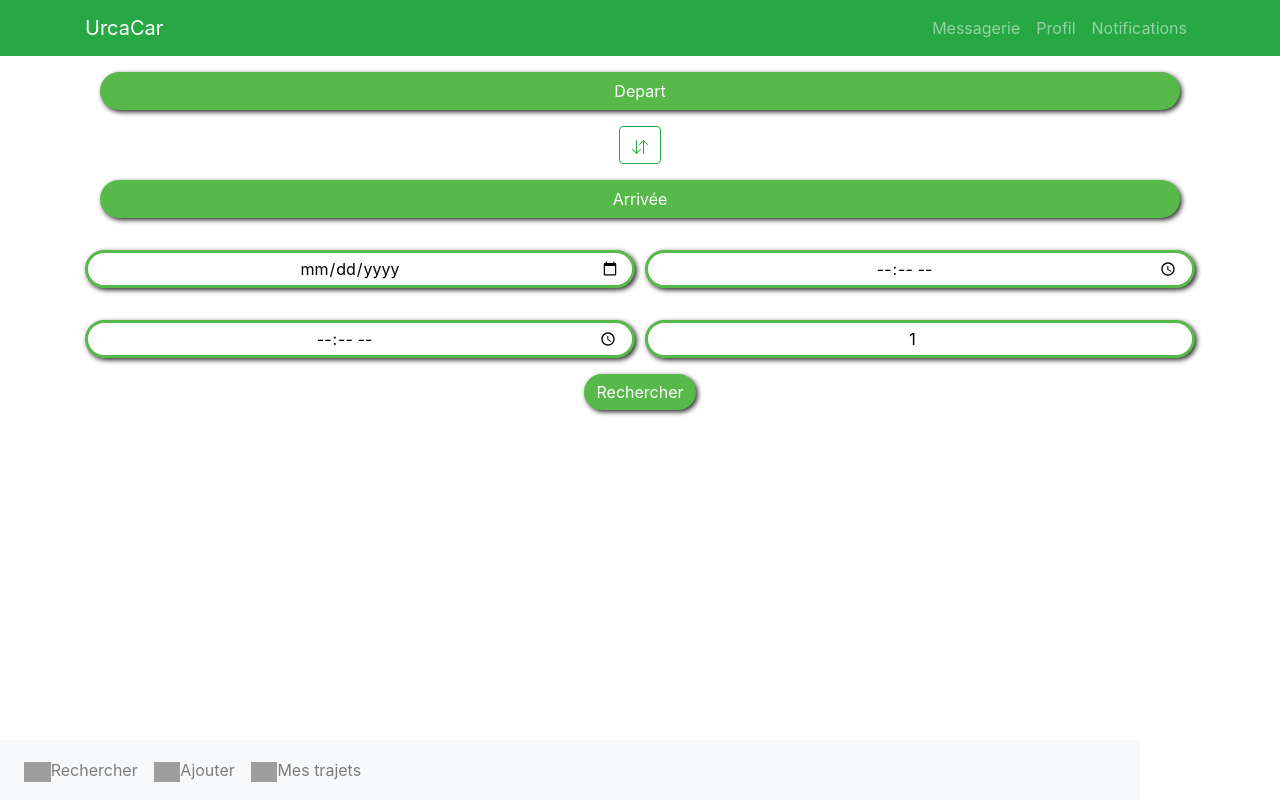
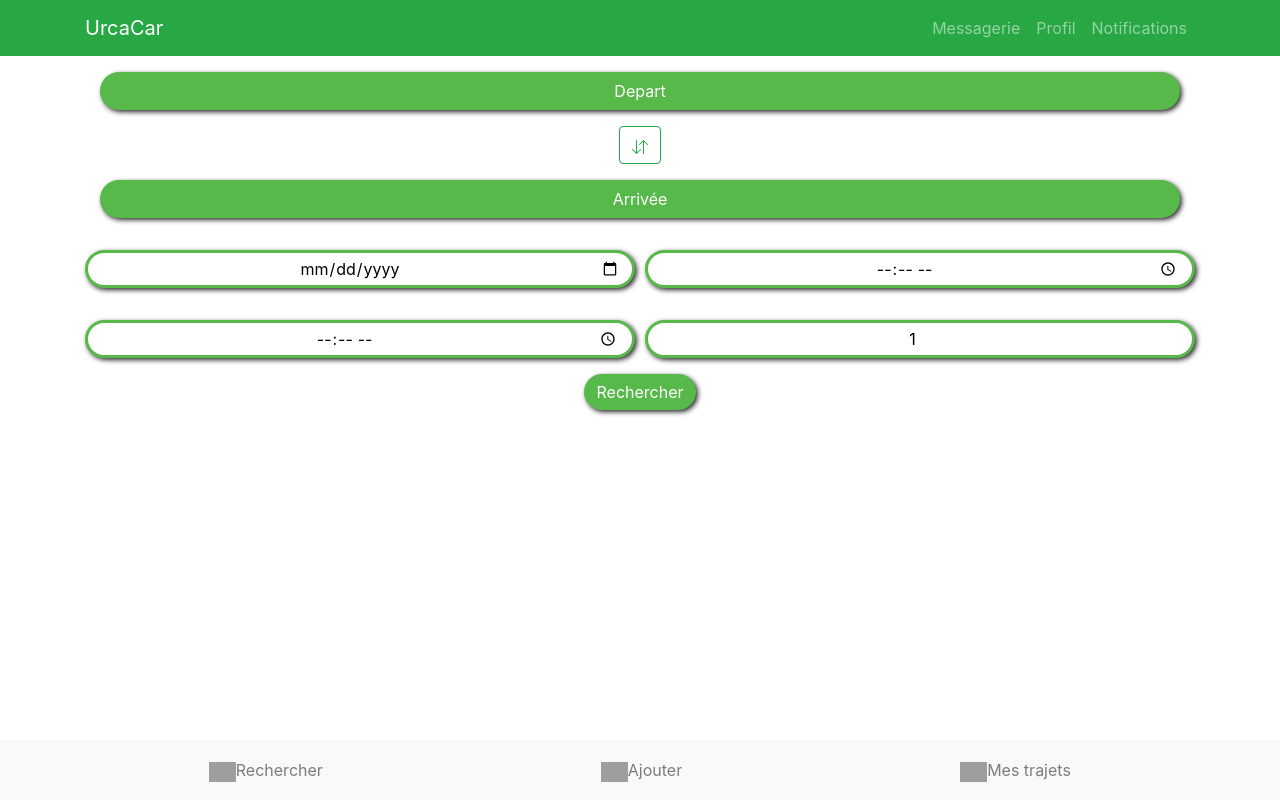
Before and after one commit to enzo-firmino/urcacar, a React (Create React App) app in the folder urcacar/: page / in a window 1280 px wide. Built offline with nearby package versions, Linux system fonts and the light colour scheme; grey boxes are pictures that could not be loaded.

Commit message:
Correction footer

```diff
--- a/urcacar/src/components/Footer/index.js
+++ b/urcacar/src/components/Footer/index.js
@@ -4,12 +4,16 @@ import { Navbar, Nav, Image } from "react-bootstrap";
 export function Footer(props) {
 
     return (
-        <Navbar className="footer container" expand="lg" bg="light" variant="light">
-            <Nav className="d-flex justify-content-around">
-                <Nav.Link href="#search"><Image style={{height:20}} src="https://i.pinimg.com/originals/cd/ab/85/cdab85a392e92623afa27de32443379f.png"/>Rechercher</Nav.Link>
-                <Nav.Link href="#add"><Image style={{height:20}} src="https://icons-for-free.com/iconfiles/png/512/create+new+plus+icon-1320183284524393487.png"/>Ajouter</Nav.Link>
-                <Nav.Link href="#trajets"><Image style={{height:20}} src="https://image.flaticon.com/icons/png/512/67/67994.png"/>Mes trajets</Nav.Link>
-            </Nav>
+        <Navbar className="footer" bg="light" variant="light">
+            <div className="container">
+                <Nav className="d-flex flex-fill justify-content-around">
+                    <Nav.Link href="#search"><Image style={{height:20}} src="https://i.pinimg.com/originals/cd/ab/85/cdab85a392e92623afa27de32443379f.png"/>Rechercher</Nav.Link>
+
+                    <Nav.Link href="#add"><Image style={{height:20}} src="https://icons-for-free.com/iconfiles/png/512/create+new+plus+icon-1320183284524393487.png"/>Ajouter</Nav.Link>
+
+                    <Nav.Link href="#trajets"><Image style={{height:20}} src="https://image.flaticon.com/icons/png/512/67/67994.png"/>Mes trajets</Nav.Link>
+                </Nav>
+            </div>
         </Navbar>
     );
 }
```
Also changed, not shown: 1 other file (tests, documents, lock files or other folders).
